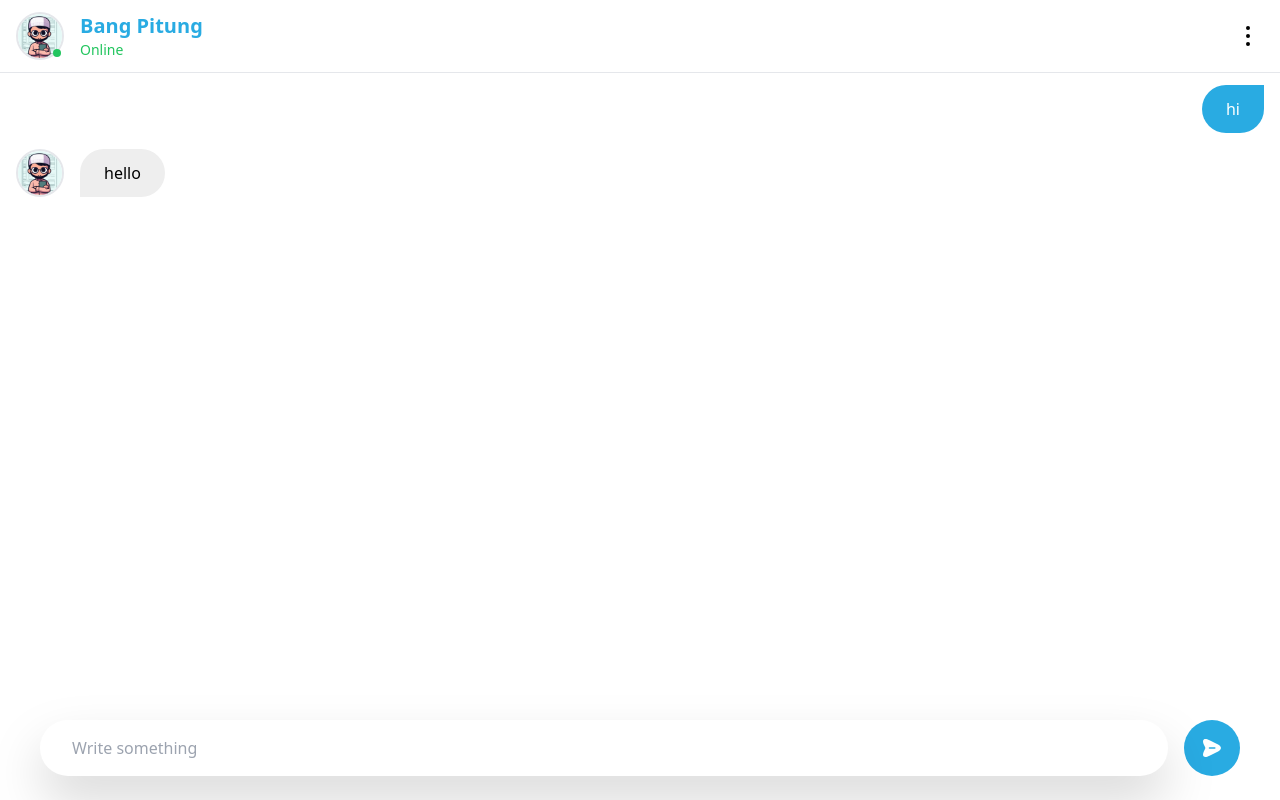
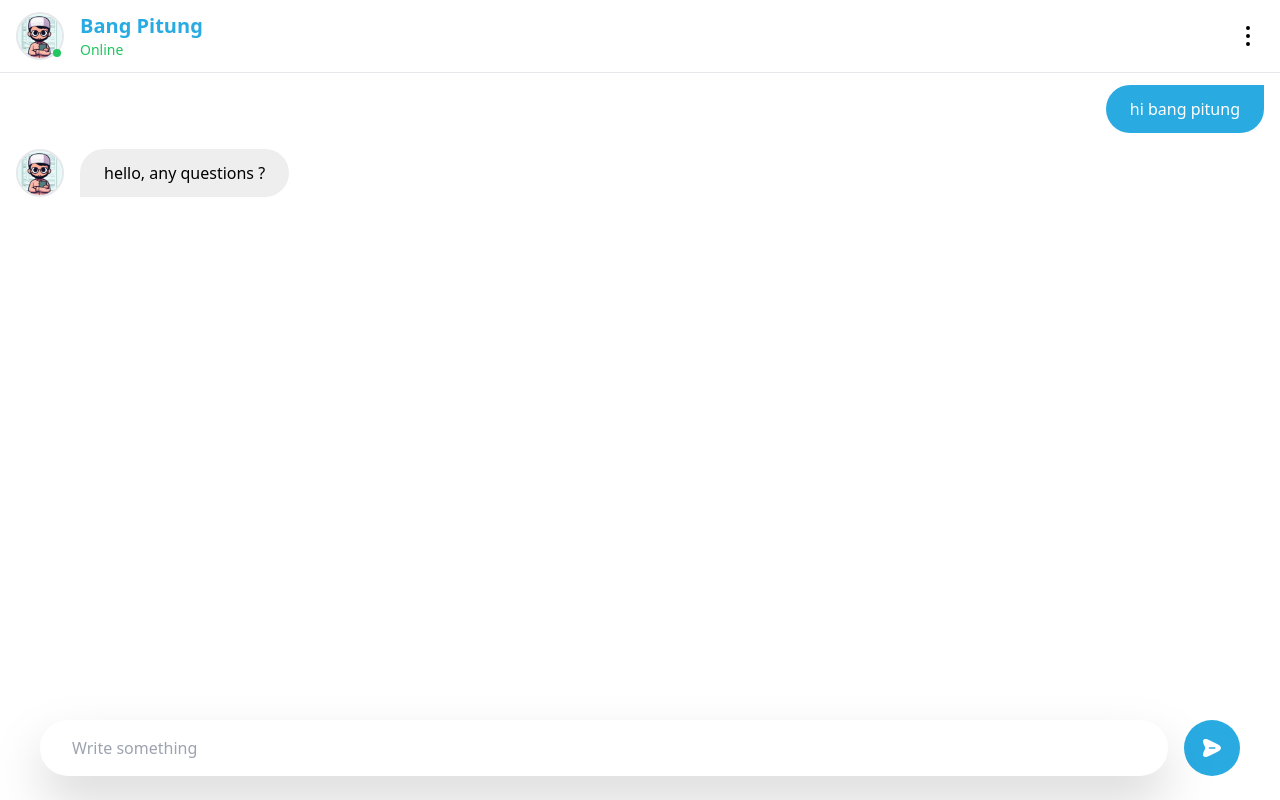
Before and after one commit to fikrialwan/chat-bpt, a React (Vite) app: page / in a window 1280 px wide. Built offline with nearby package versions, Linux system fonts and the light colour scheme.

Commit message:
refactor: move message ui to shared component

```diff
--- /dev/null
+++ b/src/component/shared/message.tsx
@@ -0,0 +1,37 @@
+import profile from "../../assets/chat-bpt-profile.jpg";
+
+interface MessageProps {
+  children: string;
+}
+
+const Message = ({ children, isUser }: MessageProps & { isUser: boolean }) => {
+  return isUser ? (
+    <MessageUser>{children}</MessageUser>
+  ) : (
+    <MessageAI>{children}</MessageAI>
+  );
+};
+
+const MessageUser = ({ children }: MessageProps) => {
+  return (
+    <p className="px-6 py-3 rounded-3xl rounded-tr-none bg-primaryBlue text-white self-end">
+      {children}
+    </p>
+  );
+};
+
+const MessageAI = ({ children }: MessageProps) => {
+  return (
+    <div className="flex flex-row items-end gap-4">
+      <img
+        src={profile}
+        className="w-12 h-12 rounded-full border-2 outline-white"
+      />
+      <p className="px-6 py-3 rounded-3xl rounded-bl-none bg-primaryGray">
+        {children}
+      </p>
+    </div>
+  );
+};
+
+export default Message;
--- a/src/routes/index.tsx
+++ b/src/routes/index.tsx
@@ -1,24 +1,14 @@
 import Layout from "../component/layout";
 import Container from "../component/shared/container";
-import profile from "../assets/chat-bpt-profile.jpg";
+import Message from "../component/shared/message";
 
 const Home = () => {
   return (
     <Layout>
       <Container>
         <div className="flex flex-col gap-4">
-          <p className="px-6 py-3 rounded-3xl rounded-tr-none bg-primaryBlue text-white self-end">
-            hi
-          </p>
-          <div className="flex flex-row items-end gap-4">
-            <img
-              src={profile}
-              className="w-12 h-12 rounded-full border-2 outline-white"
-            />
-            <p className="px-6 py-3 rounded-3xl rounded-bl-none bg-primaryGray">
-              hello
-            </p>
-          </div>
+          <Message isUser>hi bang pitung</Message>
+          <Message isUser={false}>hello, any questions ?</Message>
         </div>
       </Container>
     </Layout>
```
